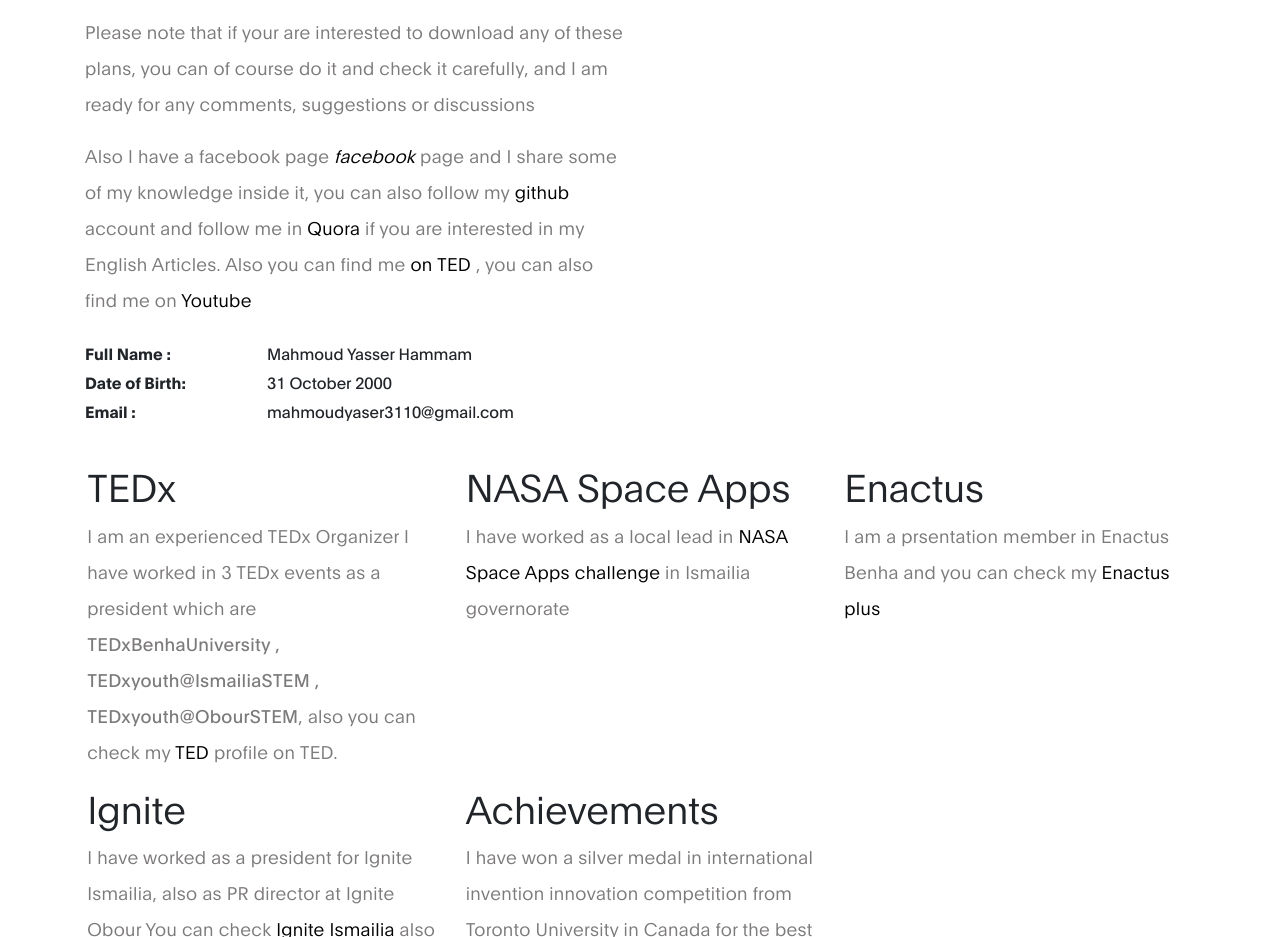
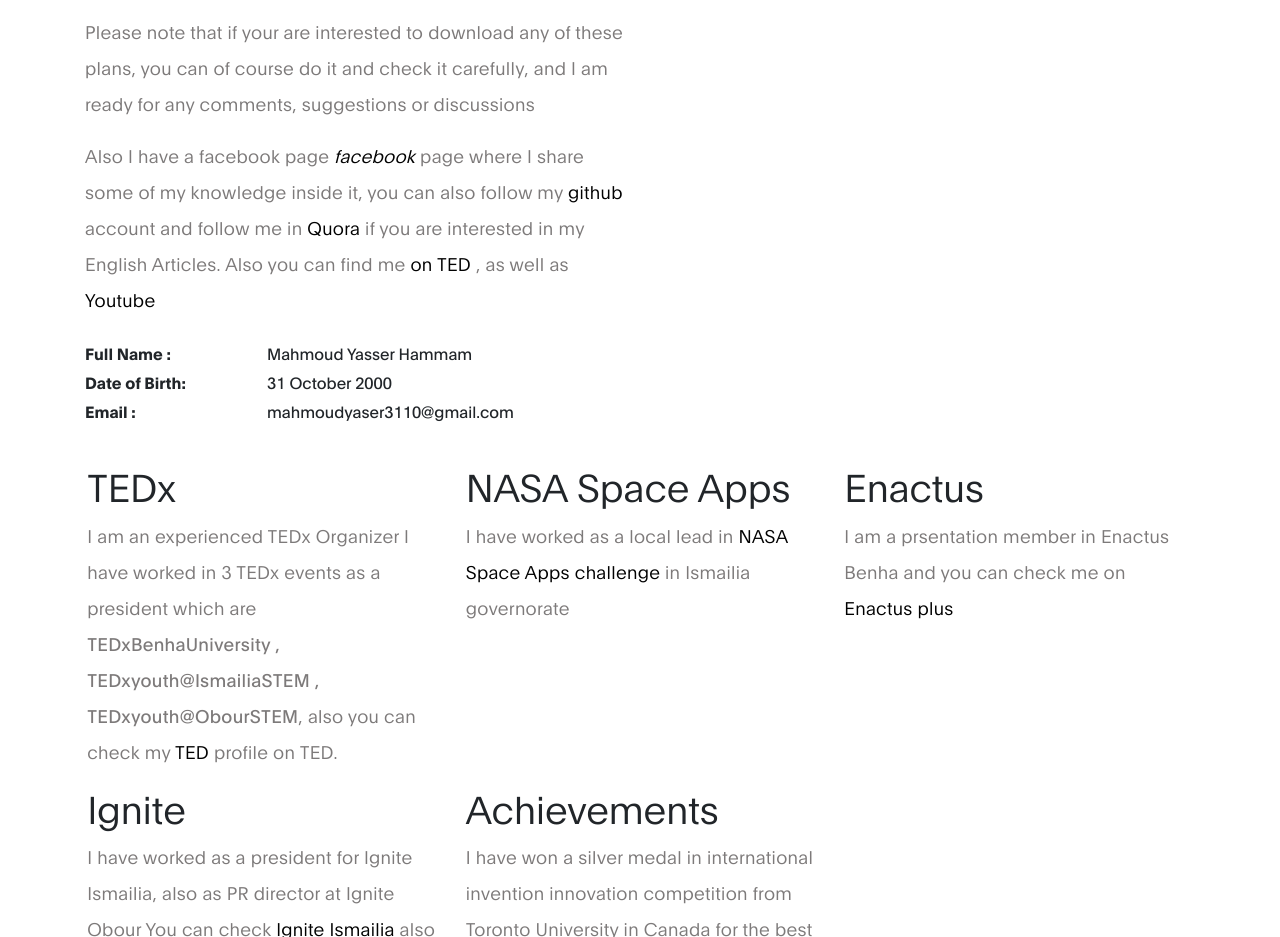
Before and after one commit to Ma7moudYasser/Enactus-Vision-2022, a plain HTML site: page index.html in a window 1280 px wide. Shown: the part 922-1859 px from the top of the page. Drawn offline with Linux system fonts and the light colour scheme.

Commit message:
Update index.html

```diff
--- a/index.html
+++ b/index.html
@@ -107,8 +107,8 @@ https://www.tooplate.com/view/2120-ben-resume
                     <p>I have included a general plan containing the highlights for every committee with the time plan, also I have made a detailed plan for every committee containing the time plan and everything that matters was caclulated</p>
                     <p>Please note that if your are interested to download any of these plans, you can of course do it and check it carefully, and I am ready for any comments, suggestions or discussions</p>
 
-                    <p>Also I have a facebook page <a href="https://www.facebook.com/mahmoudyasser1602"><em>facebook</em></a> page and I share some of my knowledge inside it, you can also follow my <a href="https://github.com/Ma7moudYasser">github</a> account and follow me in <a href="https://www.quora.com/profile/Mahmoud-Yaser-1">Quora</a> if you are interested in my English Articles.
-Also you can find me <a href="https://www.ted.com/profiles/14847219">  on TED </a>, you can also find me on <a href="https://www.youtube.com/channel/UCXH0tVoCirvfnl1JtjDVUhA"> Youtube </a>
+                    <p>Also I have a facebook page <a href="https://www.facebook.com/mahmoudyasser1602"><em>facebook</em></a> page where I share some of my knowledge inside it, you can also follow my <a href="https://github.com/Ma7moudYasser">github</a> account and follow me in <a href="https://www.quora.com/profile/Mahmoud-Yaser-1">Quora</a> if you are interested in my English Articles.
+Also you can find me <a href="https://www.ted.com/profiles/14847219">  on TED </a>, as well as <a href="https://www.youtube.com/channel/UCXH0tVoCirvfnl1JtjDVUhA"> Youtube </a>
                     </p>
 
                     <ul class="mt-4 mb-5 mb-lg-0 profile-list list-unstyled">
@@ -136,7 +136,7 @@ Also you can find me <a href="https://www.ted.com/profiles/14847219">  on TED </
                 </div>
                 <div class="col-lg-4 col-md-4 col-12">
                 <h3>Enactus</h3>
-                <p>I am a prsentation member in Enactus Benha and you can check my <a href="https://plus.enactus.org/s/profile/0053n0000065Uda">Enactus plus </a></p>
+                <p>I am a prsentation member in Enactus Benha and you can check me on <a href="https://plus.enactus.org/s/profile/0053n0000065Uda">Enactus plus </a></p>
                 </div>
                 <div class="col-lg-4 col-md-4 col-12">
                 <h3>Ignite</h3>
```
